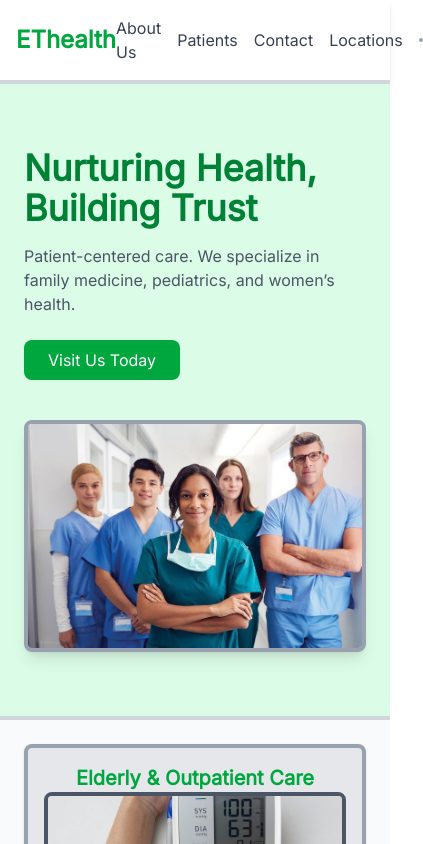
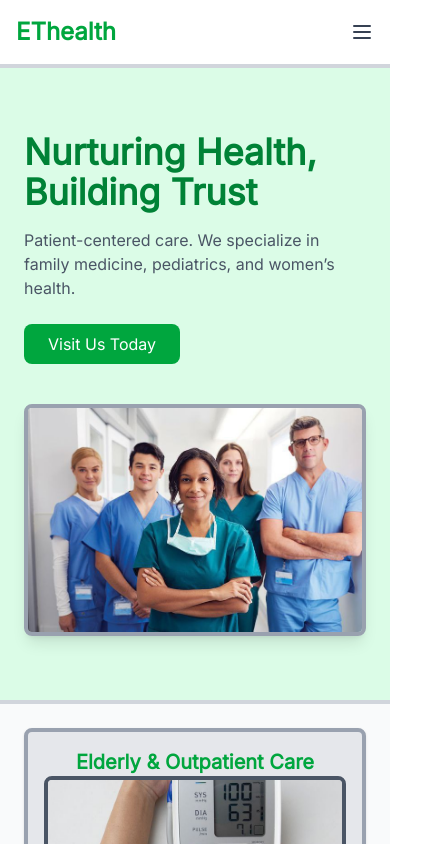
Before and after one commit to MikeWeDev/virtualHealthConsultancy, a Next.js app: page /home in a window 390 px wide. Shown: the top 844 px of the page, 423 px wide, since content can reach past the window. Built offline with nearby package versions, Linux system fonts and the light colour scheme.

Commit message:
fixing navabar and some ui

```diff
--- a/app/home/page.jsx
+++ b/app/home/page.jsx
@@ -4,6 +4,7 @@ import Image from 'next/image';
 import { useState, useEffect } from 'react';
 import { IoArrowBack, IoArrowForward } from 'react-icons/io5';
 import newDatas from './ProductPage'
+import Navbar  from '../../components/Nav'
 
 const reviews = [
   {
@@ -114,64 +115,11 @@ useEffect(() => {
 
   return (
     <div className="bg-gray-50 min-h-screen">
-              <header className="bg-white shadow-md p-4 flex justify-between items-center border-b-4 border-gray-300">
-            <h1 className="text-2xl font-bold text-green-600">EThealth</h1>
-            <nav>
-              <ul className="flex space-x-4 items-center">
-                <li>
-                  <a
-                    href="#about"
-                    className="text-gray-700 hover:text-green-600 transition duration-300 ease-in-out"
-                  >
-                    About Us
-                  </a>
-                </li>
-                <li>
-                  <a
-                    href="#patients"
-                    className="text-gray-700 hover:text-green-600 transition duration-300 ease-in-out"
-                  >
-                    Patients
-                  </a>
-                </li>
-                <li>
-                  <a
-                    href="#contact"
-                    className="text-gray-700 hover:text-green-600 transition duration-300 ease-in-out"
-                  >
-                    Contact
-                  </a>
-                </li>
-                <li>
-                  <a
-                    href="#locations"
-                    className="text-gray-700 hover:text-green-600 transition duration-300 ease-in-out"
-                  >
-                    Locations
-                  </a>
-                </li>
-                <li>
-                  <Link href='/patient'>
-                    <div className="relative">
-                      <Image
-                        src="/doctorList/doctor1.jpg"
-                        alt="guest"
-                        width={40}
-                        height={40}
-                        className="rounded-full border-2 border-gray-400 hover:border-green-600 transition-all duration-300 ease-in-out transform hover:scale-110"
-                      />
-                    </div>
-                  </Link>
-                </li>
 
-              </ul>
-            </nav>
-          </header>
-
+       <Navbar />
 
       <section className="py-16 px-6 md:px-20 bg-green-100 border-b-4 border-gray-300">
       <div className="flex flex-col md:flex-row items-center gap-10">
-
         {/* 👉 Right Text Section */}
         <div className="md:w-1/2 w-full text-left">
           <h2 className="text-4xl font-bold text-green-700">Nurturing Health, Building Trust</h2>
--- a/app/patient/page.tsx
+++ b/app/patient/page.tsx
@@ -81,7 +81,7 @@ const Dashboard = () => {
             <div className="bg-blue-50 rounded-lg shadow-lg p-4">
               <h2 className="text-xl font-semibold text-blue-900 mb-3 text-center">Video Call</h2>
               <div className="text-center">
-                <Link href="/connect/videocall">
+                <Link href="/connect/videocall/123">
                   <button className="bg-blue-500 text-white px-6 py-2 rounded-full shadow-md hover:bg-blue-700 transition duration-300">
                     Start Video Call
                   </button>
--- a/app/register/page.tsx
+++ b/app/register/page.tsx
@@ -37,7 +37,7 @@ export default function RegisterPage() {
         setStatus('success');
         setMessage('Registration successful! Redirecting...');
         setForm({ name: '', password: '', role: 'patient' });
-        setTimeout(() => router.push('/login'), 2000);
+        setTimeout(() => router.push('/'), 2000);
       }
     } catch (err) {
       setStatus('error');
--- /dev/null
+++ b/components/Nav.jsx
@@ -0,0 +1,76 @@
+'use client';
+import { useState } from 'react';
+import Link from 'next/link';
+import Image from 'next/image';
+
+export default function Navbar() {
+  const [menuOpen, setMenuOpen] = useState(false);
+
+  return (
+    <header className="bg-white shadow-md p-4 border-b-4 border-gray-300">
+      <div className="flex justify-between items-center">
+        <h1 className="text-2xl font-bold text-green-600">EThealth</h1>
+
+        {/* Mobile toggle */}
+        <button
+          className="md:hidden focus:outline-none"
+          onClick={() => setMenuOpen(!menuOpen)}
+        >
+          <svg className="w-6 h-6 text-gray-700" fill="none" stroke="currentColor" viewBox="0 0 24 24">
+            {menuOpen ? (
+              <path strokeLinecap="round" strokeLinejoin="round" strokeWidth="2" d="M6 18L18 6M6 6l12 12" />
+            ) : (
+              <path strokeLinecap="round" strokeLinejoin="round" strokeWidth="2" d="M4 6h16M4 12h16M4 18h16" />
+            )}
+          </svg>
+        </button>
+
+        {/* Desktop nav */}
+        <nav className="hidden md:block">
+          <ul className="flex space-x-6 items-center">
+            <NavLinks />
+          </ul>
+        </nav>
+      </div>
+
+      {/* Mobile nav */}
+      {menuOpen && (
+        <nav className="mt-4 md:hidden">
+          <ul className="flex flex-col space-y-4">
+            <NavLinks />
+          </ul>
+        </nav>
+      )}
+    </header>
+  );
+}
+
+function NavLinks() {
+  return (
+    <>
+      <li>
+        <a href="#about" className="text-gray-700 hover:text-green-600 transition duration-300 ease-in-out">About Us</a>
+      </li>
+      <li>
+        <a href="#patients" className="text-gray-700 hover:text-green-600 transition duration-300 ease-in-out">Patients</a>
+      </li>
+      <li>
+        <a href="#contact" className="text-gray-700 hover:text-green-600 transition duration-300 ease-in-out">Contact</a>
+      </li>
+      <li>
+        <a href="#locations" className="text-gray-700 hover:text-green-600 transition duration-300 ease-in-out">Locations</a>
+      </li>
+      <li>
+        <Link href="/patient">
+          <Image
+            src="/doctorList/doctor1.jpg"
+            alt="guest"
+            width={40}
+            height={40}
+            className="rounded-full border-2 border-gray-400 hover:border-green-600 transition-all duration-300 ease-in-out transform hover:scale-110"
+          />
+        </Link>
+      </li>
+    </>
+  );
+}
```
Also changed, not shown: app/connect/videocall/[id]/page.tsx (+63 -73 lines).
